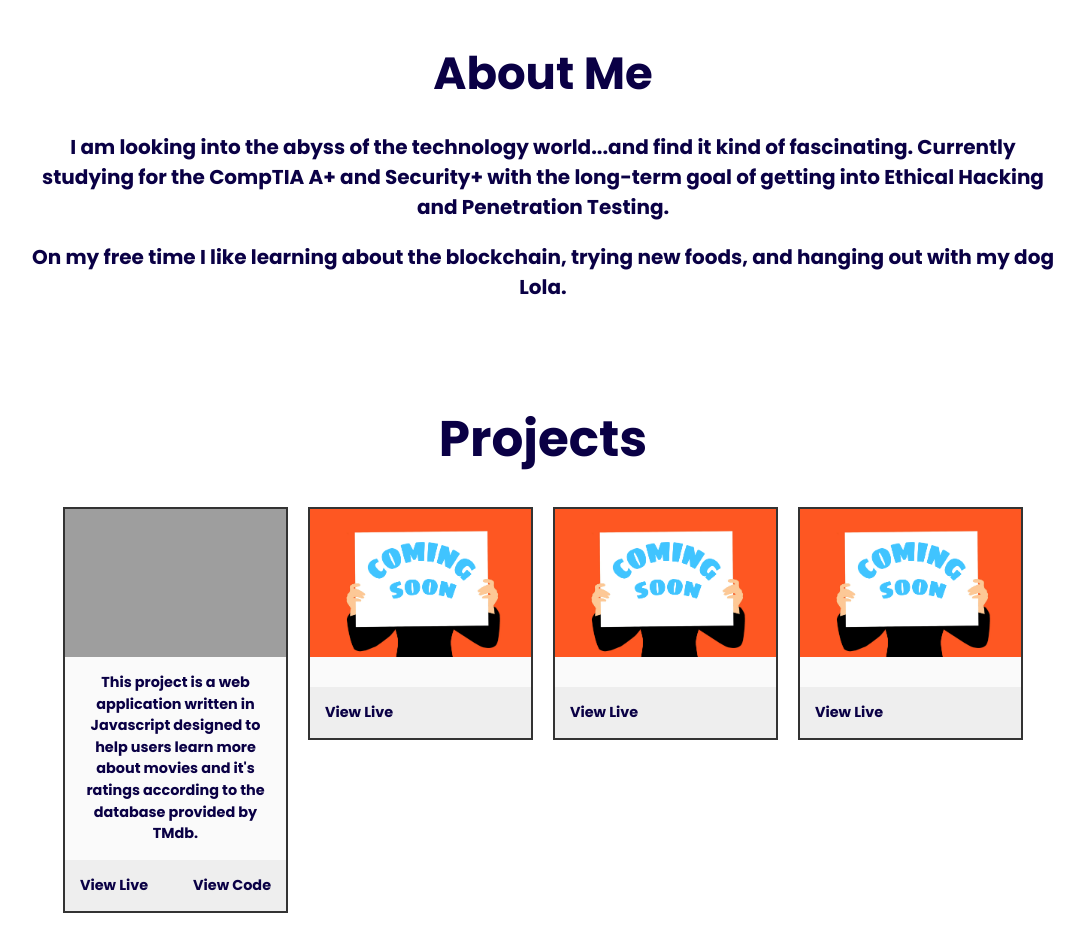
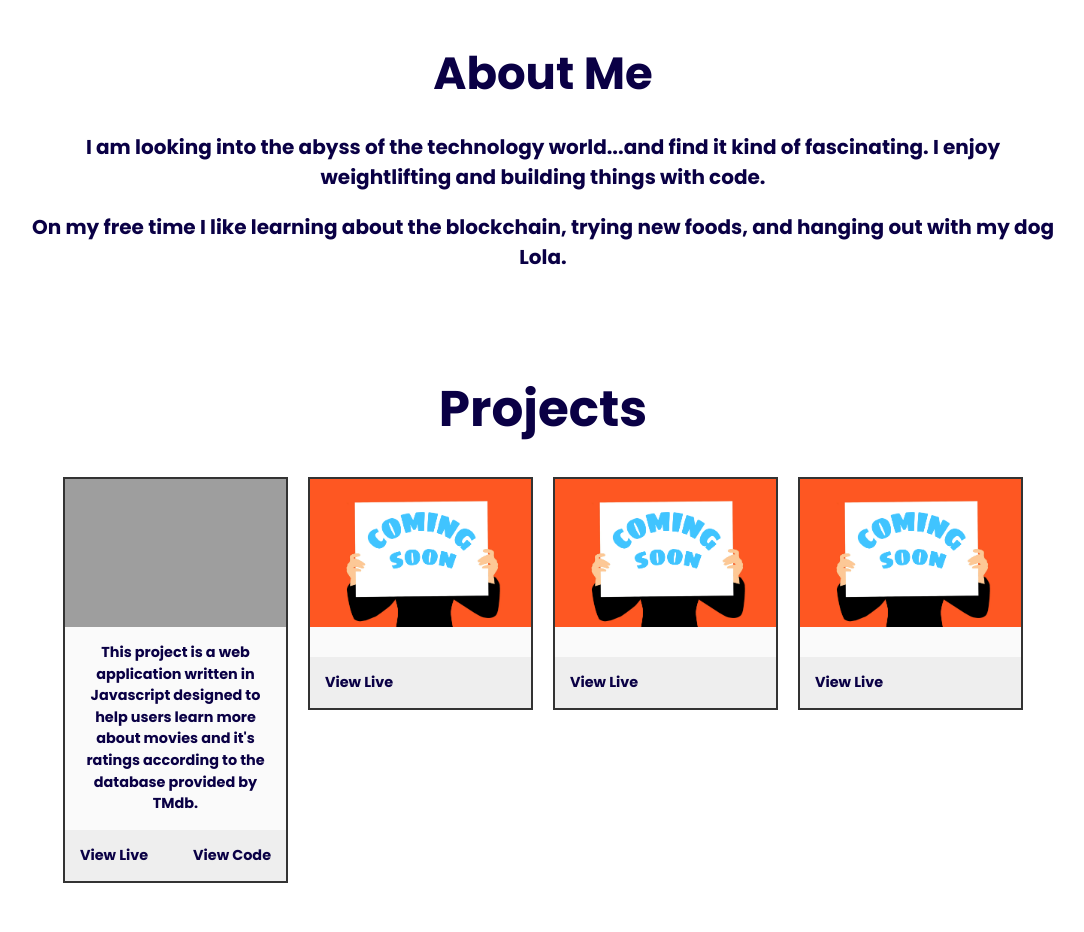
Before and after one commit to lizgiu/portfolio, a plain HTML site: page index.html in a window 1280 px wide. Shown: the part 860-1792 px from the top of the page, without its empty margins (97-1181 px from the left). Drawn offline with nearby package versions, Linux system fonts and the light colour scheme; grey boxes are pictures that could not be loaded; animation ran at ten frames a second.

Commit message:
Update index.html

```diff
--- a/index.html
+++ b/index.html
@@ -81,7 +81,7 @@
             <div>
             <p>
                I am looking into the abyss of the technology world...and find it kind of fascinating.
-               Currently studying for the CompTIA A+ and Security+ with the long-term goal of getting into Ethical Hacking and Penetration Testing.
+               I enjoy weightlifting and building things with code.
             </p>
             <p class='about-p2'>
                 On my free time I like learning about the blockchain, trying new foods, and hanging out with my dog Lola.
```
